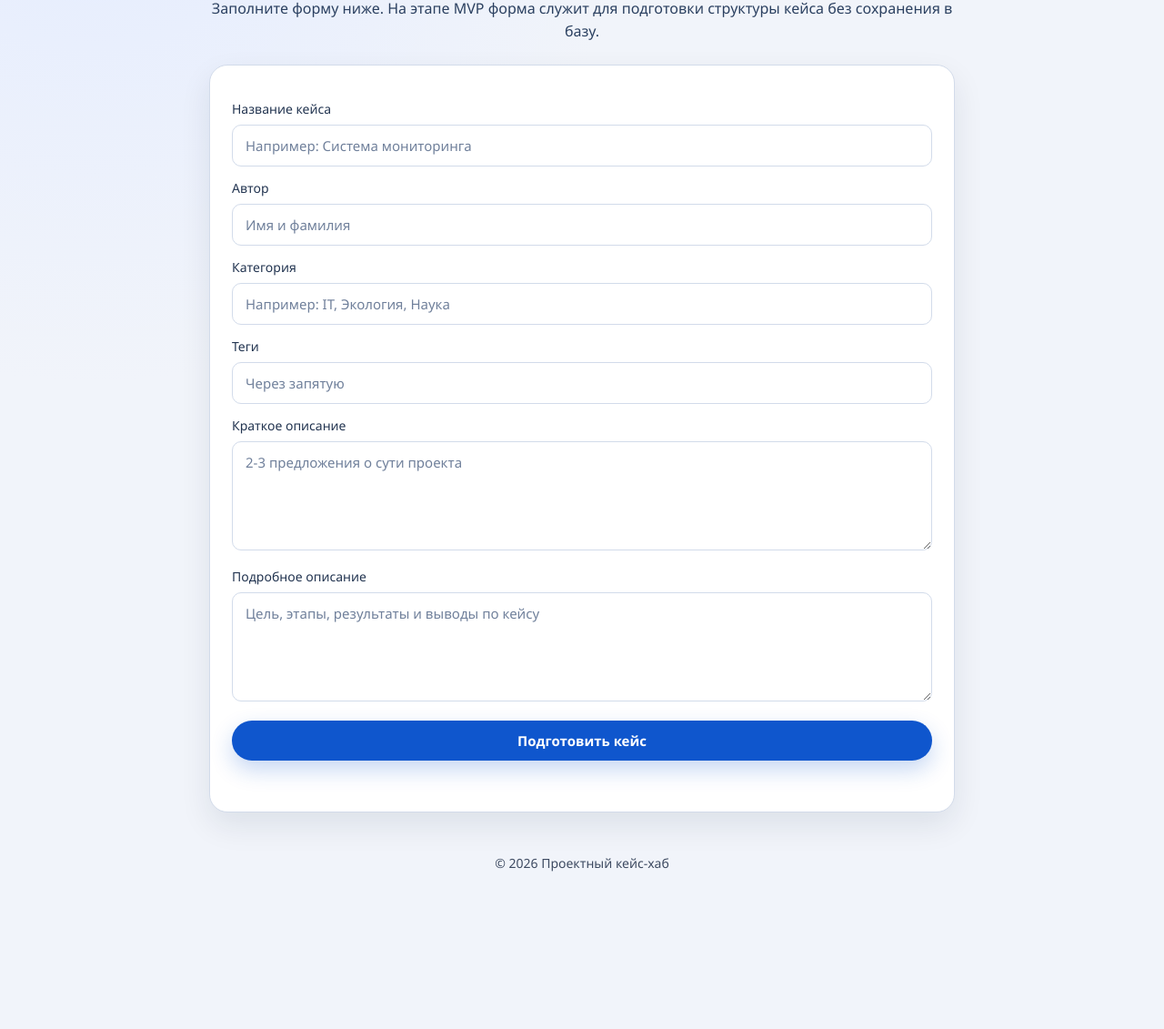
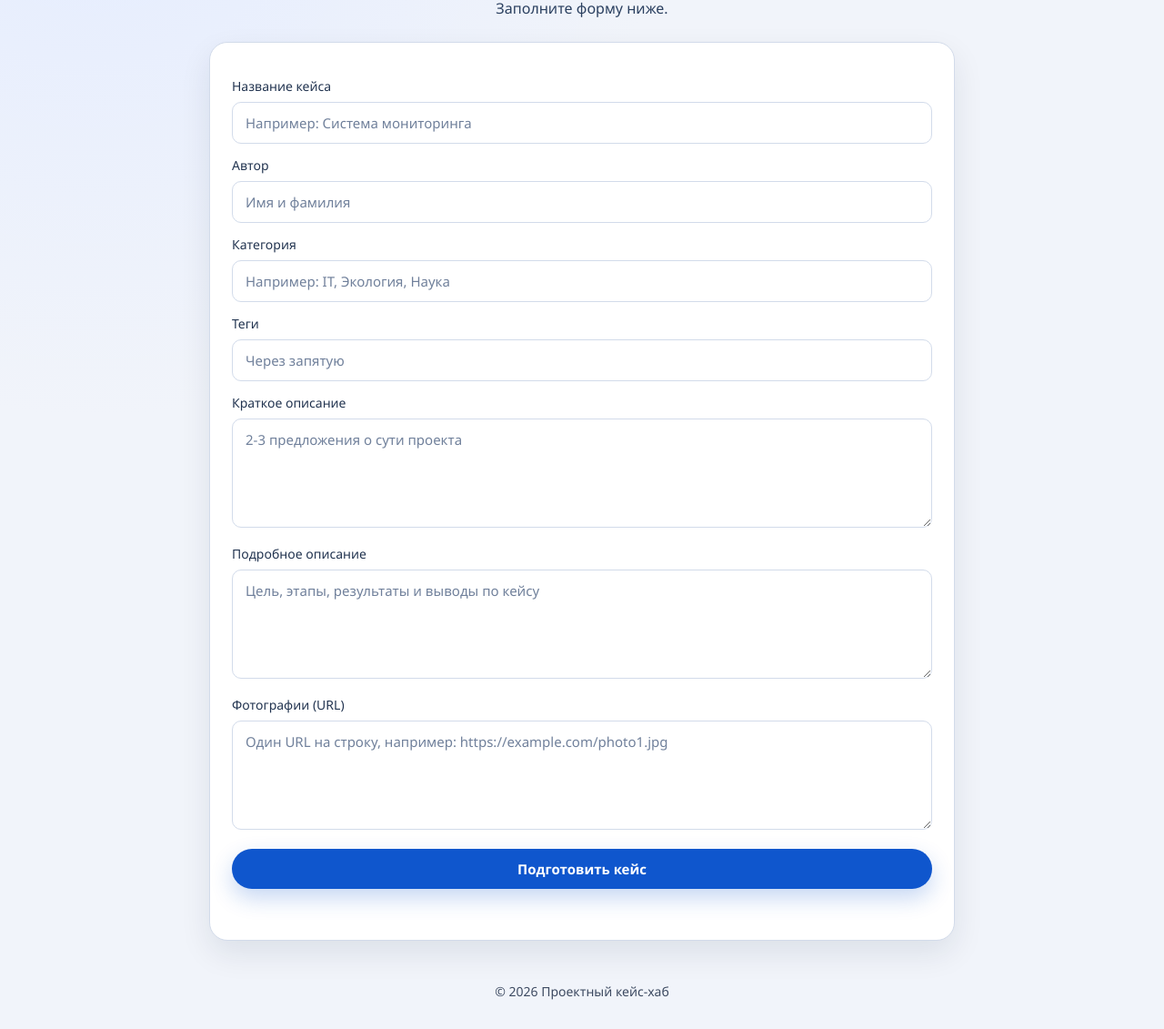
Before and after one commit to JeshFlame/CaseHub, a plain HTML site: page add.html in a window 1280 px wide. Shown: the part 176-1307 px from the top of the page at 91% size. Before the commit the page ends 1166 px from the top, so only its background shows below. Drawn offline with Linux system fonts and the light colour scheme; no server answers.

Commit message:
Add files via upload

```diff
--- a/add.html
+++ b/add.html
@@ -46,7 +46,7 @@
     <section class="add-intro" aria-labelledby="add-title">
       <h1 id="add-title">Добавить кейс</h1>
       <p class="form-hint">
-        Заполните форму ниже. На этапе MVP форма служит для подготовки структуры кейса без сохранения в базу.
+        Заполните форму ниже.
       </p>
     </section>
 
@@ -70,6 +70,9 @@
         <label for="full">Подробное описание</label>
         <textarea id="full" name="full" placeholder="Цель, этапы, результаты и выводы по кейсу" required></textarea>
 
+        <label for="images">Фотографии (URL)</label>
+        <textarea id="images" name="images" placeholder="Один URL на строку, например: https://example.com/photo1.jpg"></textarea>
+
         <button type="submit">Подготовить кейс</button>
         <p id="add-status" class="form-status" aria-live="polite"></p>
       </form>
```
